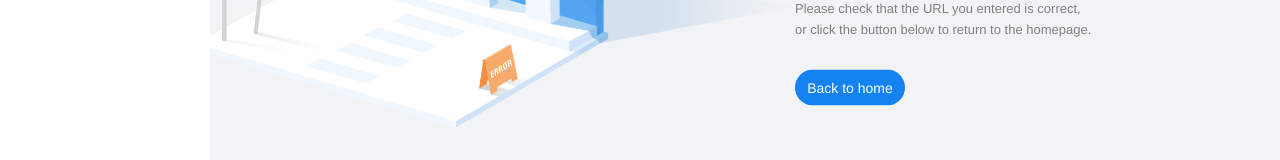
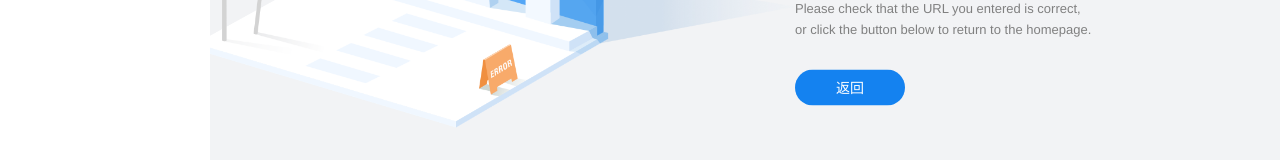
Before and after one commit to zhixi0912/study, a Vue app in the folder project/vue-admin/: page /#/404 in a window 1280 px wide. Shown: the part 379-539 px from the top of the page. Built offline with nearby package versions, Linux system fonts and the light colour scheme.

Commit message:
更新返回按键

```diff
--- a/project/vue-admin/src/views/error-page/404.vue
+++ b/project/vue-admin/src/views/error-page/404.vue
@@ -52,7 +52,7 @@ function message() {
           Please check that the URL you entered is correct, or click the button
           below to return to the homepage.
         </div>
-        <a href="" class="bullshit__return-home">Back to home</a>
+        <a href="" class="bullshit__return-home">返回</a>
       </div>
     </div>
   </div>
--- a/project/vue-admin/src/views/login/index.vue
+++ b/project/vue-admin/src/views/login/index.vue
@@ -7,6 +7,6 @@
 </script>
 
 
-<style scoped>
+<style lang="scss" scoped>
 
 </style>
```
